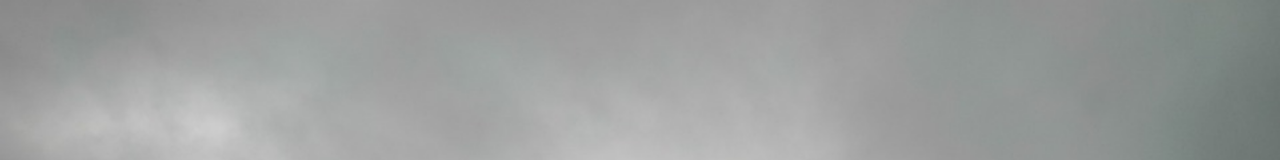
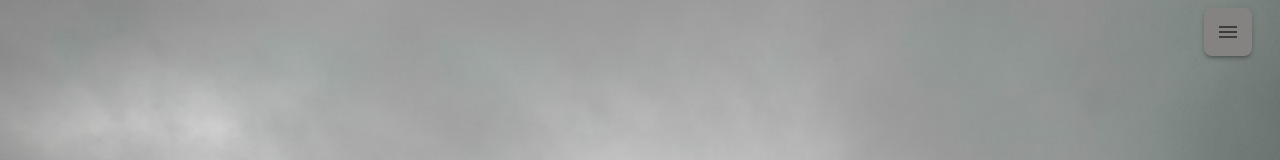
Before and after one commit to gsimon2/winds-of-shadow, a React (Create React App) app: page / in a window 1280 px wide. Shown: the top 160 px of the page. Built offline with nearby package versions, Linux system fonts and the light colour scheme.

Commit message:
Add nav menu

```diff
--- a/package.json
+++ b/package.json
@@ -6,6 +6,7 @@
   "dependencies": {
     "@emotion/react": "^11.8.2",
     "@emotion/styled": "^11.8.1",
+    "@mui/icons-material": "^5.5.1",
     "@mui/material": "^5.5.3",
     "@testing-library/jest-dom": "^5.16.3",
     "@testing-library/react": "^12.1.4",
--- a/src/App.tsx
+++ b/src/App.tsx
@@ -1,11 +1,12 @@
 import './App.css';
-import { Box, Container, Grid, Grow, SxProps, useMediaQuery } from '@mui/material';
+import { Box, Container, Grid, Grow, SxProps, useMediaQuery, IconButton, Menu, MenuItem } from '@mui/material';
 import titleBackground from './assets/misty_mountains.jpg';
 import bookCover from './assets/book-cover.jpg';
 import authorPhoto from './assets/author-photo.jpg';
 import cavern from './assets/cavern.jpg';
 import darkForest from './assets/dark-forest.webp';
 import React, { createRef, useState } from 'react';
+import MenuIcon from '@mui/icons-material/Menu';
 
 const parallax: React.CSSProperties = {
   height: '100%',
@@ -62,8 +63,25 @@ const photoCircle: SxProps = {
 function App() {
   const isMobileView = useMediaQuery(`(max-width:900px)`);
   const [isStickyTitle, setIsStickyTitle] = useState(false);
+  const [anchorEl, setAnchorEl] = useState<null | HTMLElement>(null);
+  const open = Boolean(anchorEl);
   const titleRef = createRef<HTMLDivElement>();
+  const scrollRef = createRef<HTMLDivElement>();
   const amazonUrl = "https://www.amazon.com/Winds-Shadow-Wind-Whispers-Book/dp/B096HS1XM1";
+
+  const handleMenuButtonClick = (event: React.MouseEvent<HTMLButtonElement>) => {
+    setAnchorEl(event.currentTarget);
+  };
+
+  const onMenuItemClick = (elementId: string) => {
+    const element = document.getElementById(elementId);
+    scrollRef?.current?.scrollTo({left: 0, top: element?.offsetTop ?? 0, behavior: "smooth"});
+    handleMenuClose();
+  }
+
+  const handleMenuClose = () => {
+    setAnchorEl(null);
+  }
 
   const handleScroll = (event: React.UIEvent<HTMLElement>) => {
     const target = (event.target as HTMLDivElement);
@@ -82,7 +100,29 @@ function App() {
   }
 
   return (
-    <Box sx={{height: '100%', width: '100%', overflow: 'auto'}} onScroll={handleScroll}>
+    <Box ref={scrollRef} sx={{height: '100%', width: '100%', overflow: 'auto'}} onScroll={handleScroll}>
+
+      <Box sx={{position: 'absolute', right: '1.75rem', background: '#858282', zIndex: 1, top: '0.5rem', boxShadow: 3, borderRadius: '0.5rem'}}>
+        <IconButton id='navigation-button' aria-label='Navigation Menu' size='large' onClick={handleMenuButtonClick} aria-haspopup="true" aria-expanded={open ? 'true' : undefined} aria-controls={open ? 'navigation-menu' : undefined}>
+          <MenuIcon />
+        </IconButton>
+        <Menu
+          id='navigation-menu'
+          anchorEl={anchorEl}
+          open={open}
+          onClose={handleMenuClose}
+          MenuListProps={{
+            'aria-labelledby': 'navigation-button',
+          }}
+        >
+          <MenuItem onClick={() => onMenuItemClick('title')}>Title</MenuItem>
+          <MenuItem onClick={() => onMenuItemClick('about-the-book')}>About the Book</MenuItem>
+          <MenuItem onClick={() => onMenuItemClick('get-a-copy')}>Get a Copy</MenuItem>
+          <MenuItem onClick={() => onMenuItemClick('about-the-author')}>About the Author</MenuItem>
+        </Menu>
+      </Box>
+
+
       <Box sx={{...parallax, backgroundImage: `url(${titleBackground})`}}>
           <Box sx={{ ...title, ...centerContent, ...(isStickyTitle ? stickyTitle : nonStickyTitle), flexDirection: 'column'}} ref={titleRef}>
             <Grow in={true} timeout={1000}>
```
Also changed, not shown: 1 other file (tests, documents, lock files or other folders).
